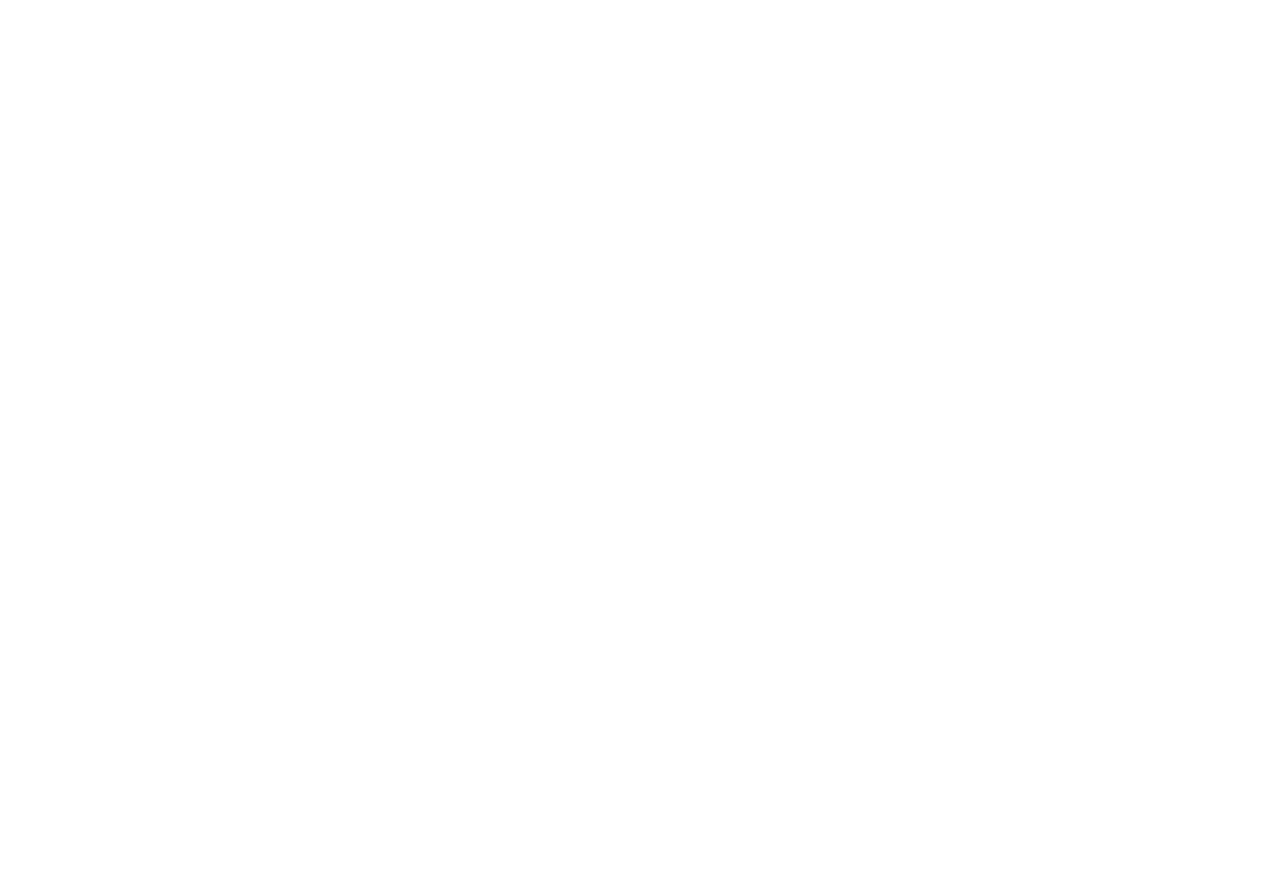
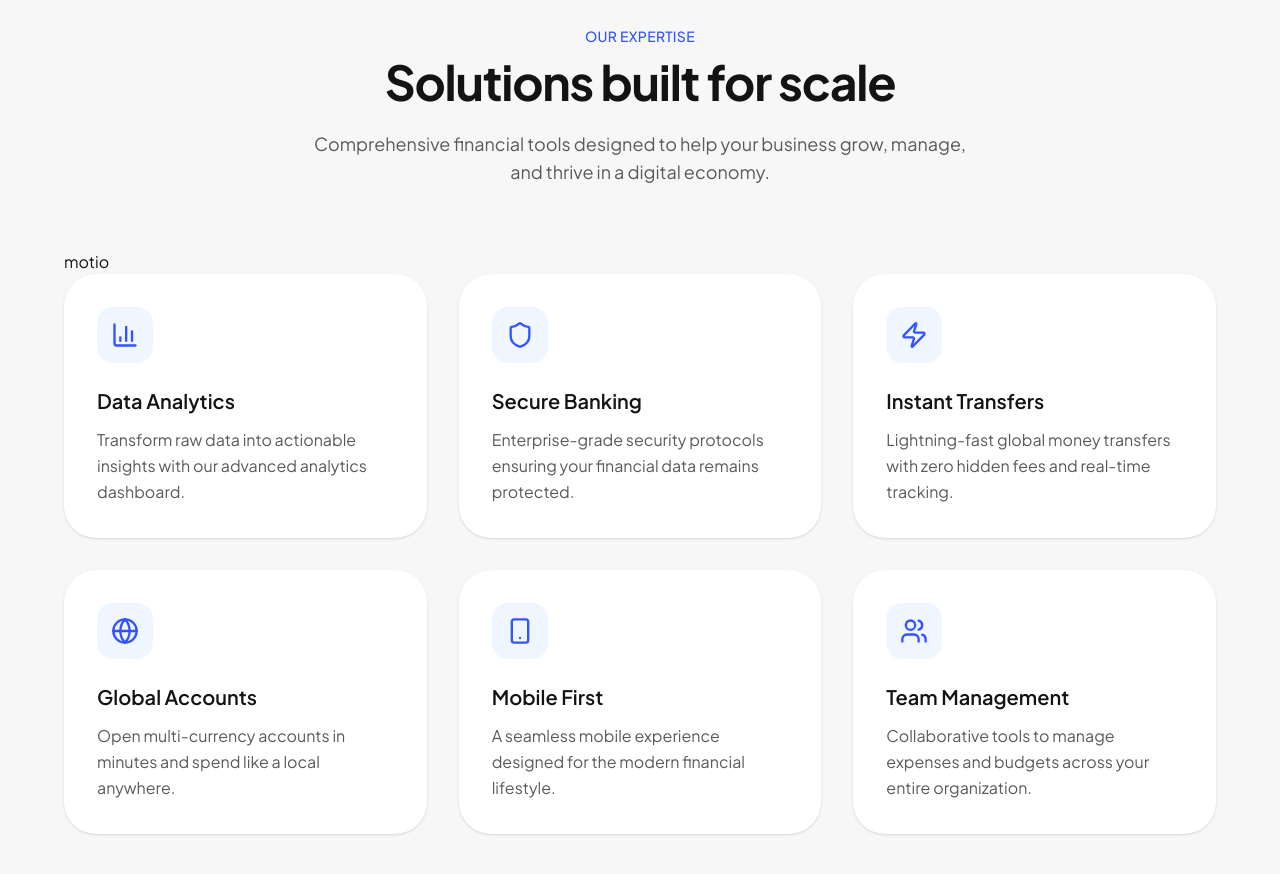
Before and after one commit to Abraham123-dev/Triole, a React (Vite) app: page / in a window 1280 px wide. Shown: the part 1040-1914 px from the top of the page. Before the commit the page ends 970 px from the top, so only its background shows below. Built offline with nearby package versions, Linux system fonts and the light colour scheme.

Commit message:
feat: implement Services and ScrollReveal components, enhance Hero animations for improved user experience

```diff
--- a/src/components/Hero.jsx
+++ b/src/components/Hero.jsx
@@ -11,9 +11,19 @@
   },
 };
 
-const fadeSlide = {
-  hidden: { opacity: 0, y: 40 },
-  show: { opacity: 1, y: 0, transition: { duration: 0.7, ease: 'easeOut' } },
+const textAnim = {
+  hidden: { opacity: 0, x: -60, scale: 0.95 },
+  show: { opacity: 1, x: 0, scale: 1, transition: { duration: 0.9, ease: 'easeOut' } },
+};
+
+const cardAnim = {
+  hidden: { opacity: 0, x: 60, skewY: 8, rotate: 6 },
+  show: { opacity: 1, x: 0, skewY: 0, rotate: 0, transition: { duration: 0.9, ease: 'easeOut' } },
+};
+
+const badgeAnim = {
+  hidden: { opacity: 0, scale: 0.7, y: 40 },
+  show: { opacity: 1, scale: 1, y: 0, transition: { type: 'spring', stiffness: 420, damping: 32, delay: 0.5 } },
 };
 
 export const Hero = () => {
@@ -33,7 +43,7 @@
           animate="show"
         >
           {/* Left Content */}
-          <motion.div className="max-w-xl relative z-10 flex flex-col items-start" variants={fadeSlide}>
+          <motion.div className="max-w-xl relative z-10 flex flex-col items-start" variants={textAnim}>
             {/* Tag */}
             <div className="inline-flex items-center px-5 py-2.5 rounded-full border border-gray-200 bg-white mb-8 shadow-sm">
               <span className="text-triloe-grey font-medium text-sm tracking-wide">Our Careers</span>
@@ -57,9 +67,9 @@
           </motion.div>
 
           {/* Right Content - Image Composition */}
-          <motion.div className="relative h-155 lg:h-[650px] w-full flex items-center justify-center lg:justify-end mt-10 lg:mt-0" variants={fadeSlide}>
+          <motion.div className="relative h-155 lg:h-[650px] w-full flex items-center justify-center lg:justify-end mt-10 lg:mt-0" variants={cardAnim}>
             {/* Card 1: Why join with us (Top Right) */}
-            <motion.div className="absolute top-0 right-0 lg:right-0 w-[280px] sm:w-[320px] bg-white p-3.5 rounded-[40px] shadow-card z-10" variants={fadeSlide}>
+            <motion.div className="absolute top-0 right-0 lg:right-0 w-[280px] sm:w-[320px] bg-white p-3.5 rounded-[40px] shadow-card z-10" variants={cardAnim}>
               <div className="relative h-[200px] rounded-[32px] overflow-hidden mb-4">
                 <img
                   src="https://images.unsplash.com/photo-1573497019940-1c28c88b4f3e?q=80&w=800&auto=format&fit=crop"
@@ -75,7 +85,7 @@
               </div>
             </motion.div>
             {/* Card 2: Let's grow our company (Bottom Left) */}
-            <motion.div className="absolute bottom-12 lg:bottom-20 right-[25%] lg:right-[35%] w-[280px] sm:w-[320px] bg-white p-3.5 rounded-[40px] shadow-card z-20" variants={fadeSlide}>
+            <motion.div className="absolute bottom-12 lg:bottom-20 right-[25%] lg:right-[35%] w-[280px] sm:w-[320px] bg-white p-3.5 rounded-[40px] shadow-card z-20" variants={cardAnim}>
               <div className="relative h-50 rounded-[32px] overflow-hidden mb-4">
                 <img
                   src="https://images.unsplash.com/photo-1556761175-5973dc0f32e7?q=80&w=800&auto=format&fit=crop"
@@ -91,7 +101,7 @@
               </div>
             </motion.div>
             {/* Floating Badge: 15+ Position (Bottom Right) */}
-            <motion.div className="absolute bottom-0 right-0   lg:right-10 bg-white p-5 rounded-[32px] shadow-card z-30 flex items-center gap-5 min-w-[200px]" variants={fadeSlide}>
+            <motion.div className="absolute bottom-0 right-0   lg:right-10 bg-white p-5 rounded-[32px] shadow-card z-30 flex items-center gap-5 min-w-[200px]" variants={badgeAnim}>
               <div className="flex flex-col">
                 <span className="text-[20px] font-extrabold text-triloe-dark leading-none">15+</span>
                 <span className="text-triloe-grey/80 text-sm font-medium mt-1">Position</span>
--- /dev/null
+++ b/src/components/ScrollReveal.jsx
@@ -0,0 +1,16 @@
+import React from 'react';
+import { motion } from 'framer-motion';
+
+export const ScrollReveal = ({ children, className, delay = 0 }) => {
+  return (
+    <motion.div
+      initial={{ opacity: 0, y: 30 }}
+      whileInView={{ opacity: 1, y: 0 }}
+      viewport={{ once: true, margin: "-50px" }}
+      transition={{ duration: 0.6, delay: delay, ease: "easeOut" }}
+      className={className}
+    >
+      {children}
+    </motion.div>
+  );
+};
--- /dev/null
+++ b/src/components/Services.jsx
@@ -0,0 +1,71 @@
+import React from 'react';
+import { Shield, Zap, BarChart3, Globe, Users, Smartphone } from 'lucide-react';
+
+const services = [
+  {
+    icon: <BarChart3 size={28} />,
+    title: "Data Analytics",
+    description: "Transform raw data into actionable insights with our advanced analytics dashboard."
+  },
+  {
+    icon: <Shield size={28} />,
+    title: "Secure Banking",
+    description: "Enterprise-grade security protocols ensuring your financial data remains protected."
+  },
+  {
+    icon: <Zap size={28} />,
+    title: "Instant Transfers",
+    description: "Lightning-fast global money transfers with zero hidden fees and real-time tracking."
+  },
+  {
+    icon: <Globe size={28} />,
+    title: "Global Accounts",
+    description: "Open multi-currency accounts in minutes and spend like a local anywhere."
+  },
+  {
+    icon: <Smartphone size={28} />,
+    title: "Mobile First",
+    description: "A seamless mobile experience designed for the modern financial lifestyle."
+  },
+  {
+    icon: <Users size={28} />,
+    title: "Team Management",
+    description: "Collaborative tools to manage expenses and budgets across your entire organization."
+  }
+];
+
+export const Services = () => {
+  return (
+    <section id="service" className="py-24 bg-[#F7F7F7]">
+      <div className="max-w-[1440px] mx-auto px-6 lg:px-16">
+        <div className="text-center max-w-2xl mx-auto mb-16">
+          <span className="text-triloe-blue font-medium tracking-wide uppercase text-sm mb-3 block">Our Expertise</span>
+          <h2 className="text-4xl lg:text-5xl font-bold text-triloe-dark mb-6 tracking-tight">
+            Solutions built for scale
+          </h2>
+          <p className="text-triloe-grey text-lg">
+            Comprehensive financial tools designed to help your business grow, manage, and thrive in a digital economy.
+          </p>
+        </div>
+
+         motio
+        <div className="grid grid-cols-1 md:grid-cols-2 lg:grid-cols-3 gap-8">
+          {services.map((service, index) => (
+            <div
+              key={index}
+              className="bg-white p-8 rounded-[32px] shadow-sm hover:shadow-card transition-all duration-300 group border border-transparent hover:border-gray-100"
+            >
+              <div className="w-14 h-14 bg-blue-50 text-triloe-blue rounded-2xl flex items-center justify-center mb-6 group-hover:bg-triloe-blue group-hover:text-white transition-colors duration-300">
+                {service.icon}
+              </div>
+              <h3 className="text-xl font-semibold text-triloe-dark mb-3">{service.title}</h3>
+              <p className="text-triloe-grey leading-relaxed">
+                {service.description}
+              </p>
+            </div>
+          ))}
+        </div>
+      </div>
+    </section>
+  );
+};
--- a/src/pages/Home.jsx
+++ b/src/pages/Home.jsx
@@ -1,12 +1,17 @@
 import React from "react";
 import { Hero } from "../components/Hero";
+import { Services } from "../components/Services";
+import { ScrollReveal } from "../components/ScrollReveal";
 
 export function Home() {
-    return (
-        <>
-            <Hero />
-        </>
-    )
+  return (
+    <>
+      <ScrollReveal>
+        <Hero />
+        <Services />
+      </ScrollReveal>
+    </>
+  );
 }
 
 export default Home;
```
